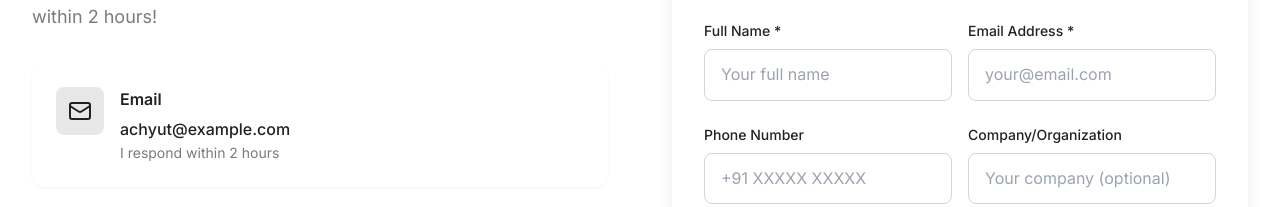
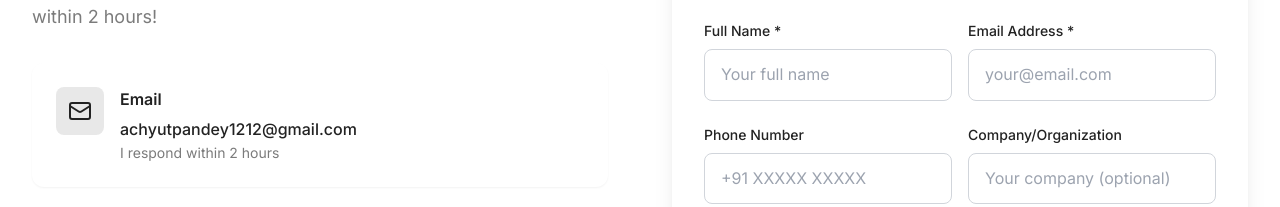
Before and after one commit to Nexora712/achyut-portfolio-2025, a Next.js app: page /contact in a window 1280 px wide. Shown: the part 938-1145 px from the top of the page. Built offline with nearby package versions, Linux system fonts and the light colour scheme.

Commit message:
updated email inside contact page

```diff
--- a/src/app/contact/page.tsx
+++ b/src/app/contact/page.tsx
@@ -12,7 +12,7 @@ const contactInfo = [
   {
     icon: Mail,
     title: 'Email',
-    details: 'achyut@example.com', // Replace with your email
+    details: 'achyutpandey1212@gmail.com', // Replace with your email
     subtitle: 'I respond within 2 hours'
   },
   {
```
